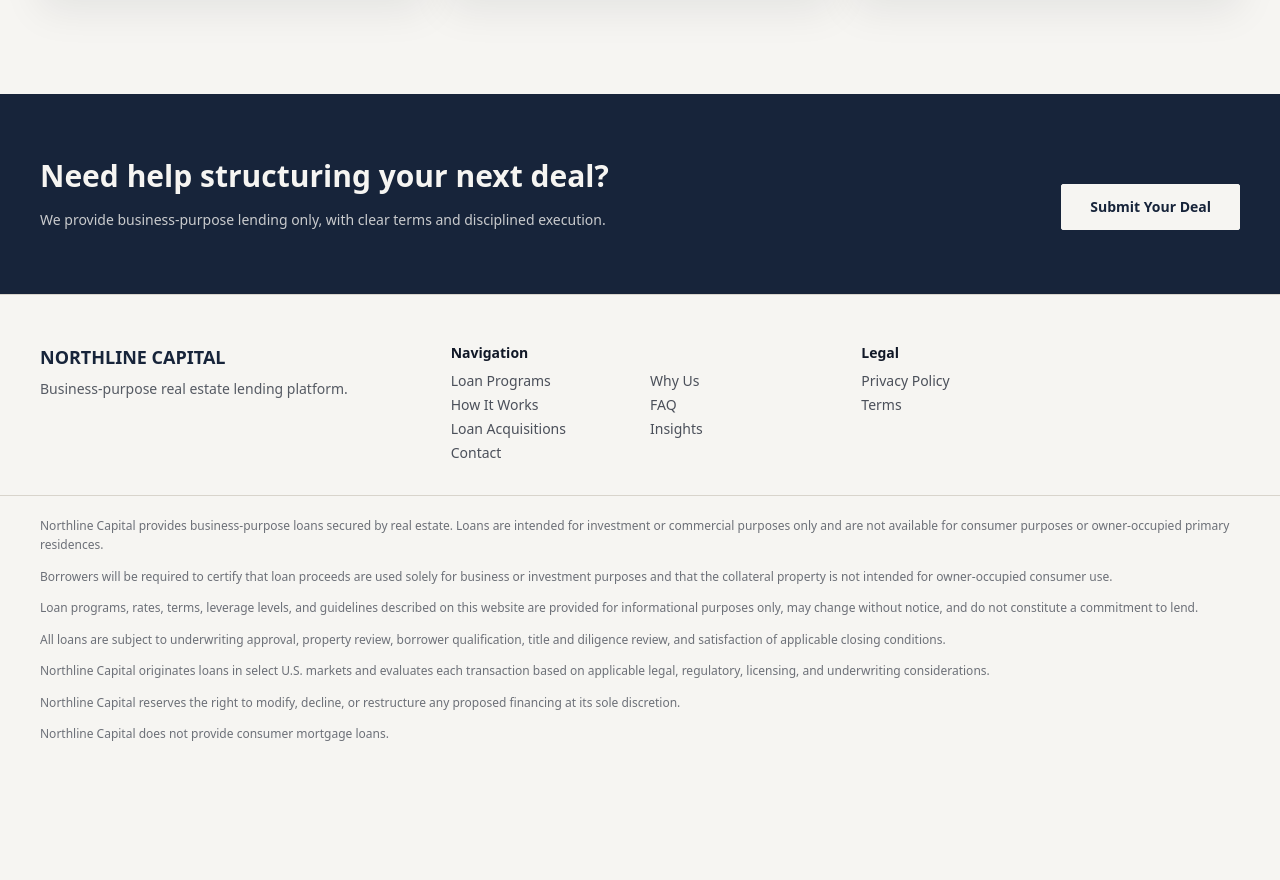
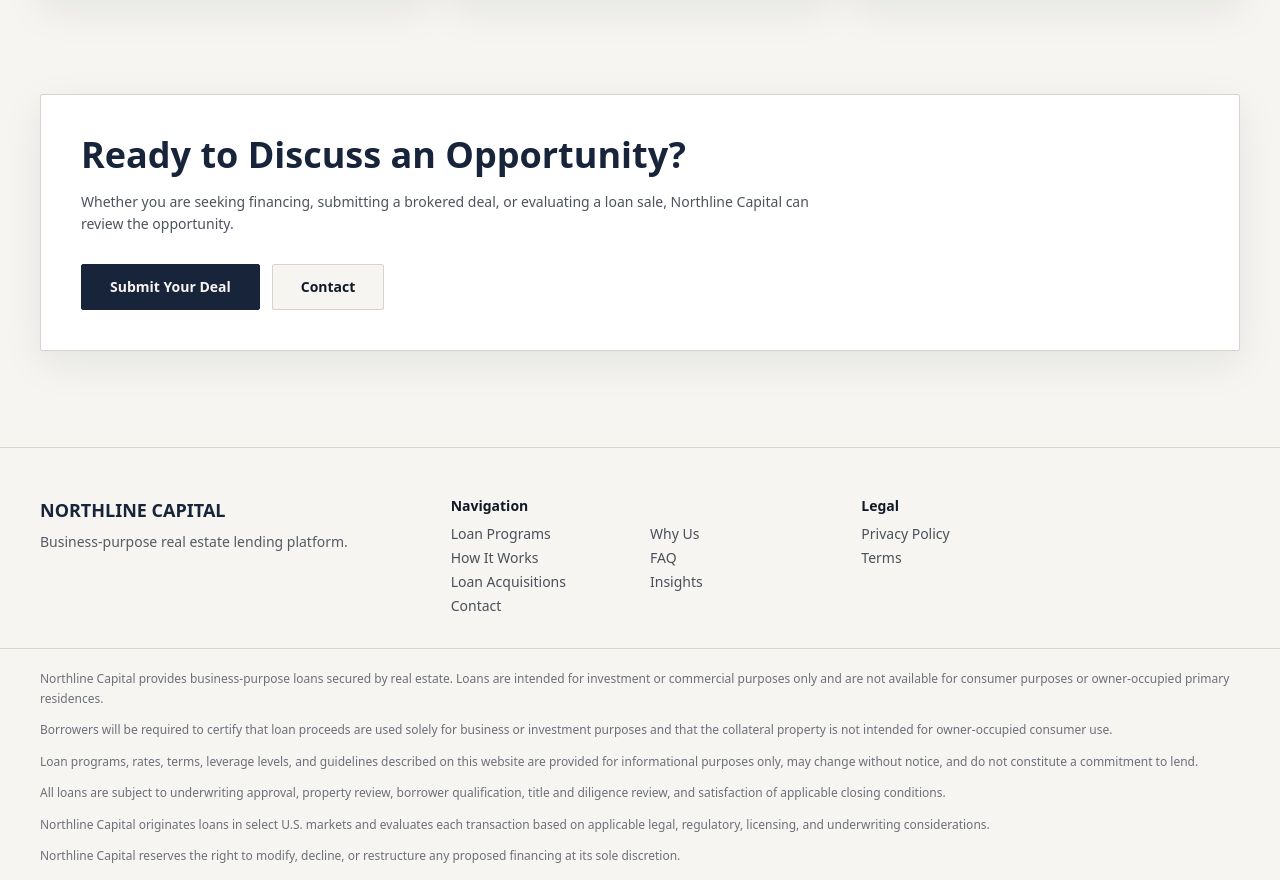
Before and after one commit to gdsatherlie/lending, a Next.js app: page /insights in a window 1280 px wide. Shown: the part 915-1795 px from the top of the page. Before the commit the page ends 1707 px from the top, so only its background shows below. Built offline with nearby package versions, Linux system fonts and the light colour scheme.

Commit message:
Add reusable conversion CTA across key site pages

```diff
--- a/app/example-transactions/page.tsx
+++ b/app/example-transactions/page.tsx
@@ -1,5 +1,6 @@
 import { SiteHeader } from '@/components/site-header';
 import { SiteFooter } from '@/components/site-footer';
+import { ConversionCta } from '@/components/conversion-cta';
 
 const examples = [
   {
@@ -84,6 +85,8 @@
         </div>
       </section>
 
+      <ConversionCta />
+
       <SiteFooter />
     </main>
   );
--- a/app/for-brokers-partners/page.tsx
+++ b/app/for-brokers-partners/page.tsx
@@ -2,6 +2,7 @@
 import { SiteHeader } from '@/components/site-header';
 import { SiteFooter } from '@/components/site-footer';
 import { QuickDealSnapshotForm } from '@/components/forms/quick-deal-snapshot-form';
+import { ConversionCta } from '@/components/conversion-cta';
 
 const brokerBenefits = [
   {
@@ -130,6 +131,12 @@
         </article>
       </section>
 
+      <ConversionCta
+        heading="Have a Deal to Discuss?"
+        body="Northline Capital works with brokers and originating partners across a range of business-purpose real estate transactions."
+        primaryLabel="Submit a Deal"
+      />
+
       <SiteFooter />
     </main>
   );
--- a/app/insights/page.tsx
+++ b/app/insights/page.tsx
@@ -1,6 +1,6 @@
-import Link from 'next/link';
 import { SiteHeader } from '@/components/site-header';
 import { SiteFooter } from '@/components/site-footer';
+import { ConversionCta } from '@/components/conversion-cta';
 import { ArticleCard } from '@/components/insights/article-card';
 import { insightArticles } from '@/components/insights-content';
 
@@ -28,17 +28,7 @@
         </div>
       </section>
 
-      <section className="bg-navy py-16 text-cloud">
-        <div className="section-shell flex flex-col items-start justify-between gap-8 md:flex-row md:items-end">
-          <div>
-            <h2 className="text-3xl font-semibold">Need help structuring your next deal?</h2>
-            <p className="mt-4 text-sm text-cloud/80">We provide business-purpose lending only, with clear terms and disciplined execution.</p>
-          </div>
-          <Link href="#contact" className="rounded-sm border border-cloud bg-cloud px-7 py-3 text-sm font-semibold text-navy transition hover:bg-white">
-            Submit Your Deal
-          </Link>
-        </div>
-      </section>
+      <ConversionCta />
 
       <SiteFooter />
     </main>
--- a/app/loan-acquisitions/page.tsx
+++ b/app/loan-acquisitions/page.tsx
@@ -1,6 +1,6 @@
-import Link from 'next/link';
 import { SiteHeader } from '@/components/site-header';
 import { SiteFooter } from '@/components/site-footer';
+import { ConversionCta } from '@/components/conversion-cta';
 
 const acquisitions = [
   'Performing loans',
@@ -191,27 +191,12 @@
         </article>
       </section>
 
-      <section className="bg-navy py-20 text-cloud">
-        <div className="section-shell flex flex-col items-start justify-between gap-8 md:flex-row md:items-end">
-          <div>
-            <p className="eyebrow text-cloud/65">Institutional Capability</p>
-            <h2 className="mt-3 max-w-2xl text-3xl font-semibold sm:text-4xl">Looking to Sell a Loan or Portfolio?</h2>
-            <p className="mt-4 max-w-2xl text-sm leading-relaxed text-cloud/80">
-              Northline Capital reviews select business-purpose real estate debt opportunities, including individual
-              loans, participation interests, and small portfolios.
-            </p>
-            <p className="mt-3 text-xs text-cloud/70">
-              We are happy to review summary information on a discreet, no-obligation basis.
-            </p>
-          </div>
-          <Link
-            href="/contact"
-            className="rounded-sm border border-cloud bg-cloud px-7 py-3 text-sm font-semibold text-navy transition hover:bg-white"
-          >
-            Discuss a Loan Sale
-          </Link>
-        </div>
-      </section>
+      <ConversionCta
+        heading="Looking to Sell a Loan or Portfolio?"
+        body="Northline Capital reviews select business-purpose real estate debt opportunities, including individual loans, participation interests, and small portfolios."
+        primaryLabel="Discuss a Loan Sale"
+        primaryHref="/contact"
+      />
 
       <SiteFooter />
     </main>
--- a/app/loan-process/page.tsx
+++ b/app/loan-process/page.tsx
@@ -1,6 +1,7 @@
 import { SiteHeader } from '@/components/site-header';
 import { SiteFooter } from '@/components/site-footer';
 import { SubmitDealForm } from '@/components/forms/submit-deal-form';
+import { ConversionCta } from '@/components/conversion-cta';
 
 export default function LoanProcessPage() {
   return (
@@ -48,6 +49,8 @@
         <SubmitDealForm />
       </section>
 
+      <ConversionCta />
+
       <SiteFooter />
     </main>
   );
--- a/app/page.tsx
+++ b/app/page.tsx
@@ -3,6 +3,7 @@
 import { ArrowUpRight, Clock3, Landmark, ShieldCheck, type LucideIcon } from 'lucide-react';
 import { SiteHeader } from '@/components/site-header';
 import { SiteFooter } from '@/components/site-footer';
+import { ConversionCta } from '@/components/conversion-cta';
 
 const programs = [
   {
@@ -385,6 +386,8 @@
         </div>
       </section>
 
+      <ConversionCta />
+
       <section id="final-cta" className="bg-navy py-20 text-cloud">
         <div className="section-shell flex flex-col items-start justify-between gap-8 md:flex-row md:items-end">
           <div>
--- /dev/null
+++ b/components/conversion-cta.tsx
@@ -0,0 +1,43 @@
+import Link from 'next/link';
+
+type ConversionCtaProps = {
+  heading?: string;
+  body?: string;
+  primaryLabel?: string;
+  primaryHref?: string;
+  secondaryLabel?: string;
+  secondaryHref?: string;
+};
+
+export function ConversionCta({
+  heading = 'Ready to Discuss an Opportunity?',
+  body =
+    'Whether you are seeking financing, submitting a brokered deal, or evaluating a loan sale, Northline Capital can review the opportunity.',
+  primaryLabel = 'Submit Your Deal',
+  primaryHref = '/loan-process',
+  secondaryLabel = 'Contact',
+  secondaryHref = '/contact'
+}: ConversionCtaProps) {
+  return (
+    <section className="section-shell pb-24">
+      <article className="rounded-sm border border-stone bg-white p-8 shadow-soft md:p-10">
+        <h2 className="text-3xl font-semibold text-navy sm:text-4xl">{heading}</h2>
+        <p className="mt-4 max-w-3xl text-sm leading-relaxed text-ink/75">{body}</p>
+        <div className="mt-7 flex flex-wrap gap-3">
+          <Link
+            href={primaryHref}
+            className="rounded-sm border border-navy bg-navy px-7 py-3 text-sm font-semibold text-cloud transition hover:bg-ink"
+          >
+            {primaryLabel}
+          </Link>
+          <Link
+            href={secondaryHref}
+            className="rounded-sm border border-stone bg-cloud px-7 py-3 text-sm font-semibold text-ink transition hover:border-ink"
+          >
+            {secondaryLabel}
+          </Link>
+        </div>
+      </article>
+    </section>
+  );
+}
--- a/components/loan-program-page.tsx
+++ b/components/loan-program-page.tsx
@@ -1,6 +1,6 @@
-import Link from 'next/link';
 import { SiteHeader } from '@/components/site-header';
 import { SiteFooter } from '@/components/site-footer';
+import { ConversionCta } from '@/components/conversion-cta';
 
 type LoanParameter = {
   parameter: string;
@@ -133,30 +133,7 @@
         </article>
       </section>
 
-      <section className="bg-navy py-16 text-cloud">
-        <div className="section-shell text-center">
-          <p className="mx-auto max-w-4xl text-xs leading-relaxed text-cloud/75">
-            All loans are for business-purpose real estate transactions only, are subject to underwriting approval,
-            and are not available for consumer purposes or owner-occupied primary residence use.
-          </p>
-          <h2 className="mt-4 text-3xl font-semibold">{ctaHeadline ?? `Ready to discuss a ${title.toLowerCase()} scenario?`}</h2>
-          <p className="mx-auto mt-4 max-w-2xl text-sm text-cloud/80">Business-purpose loans only. Terms are subject to underwriting and final documentation.</p>
-          <p className="mx-auto mt-3 max-w-3xl text-xs leading-relaxed text-cloud/75">
-            By submitting this inquiry, you acknowledge that you are seeking financing for a business-purpose or
-            investment real estate transaction, not consumer or owner-occupied residential financing.
-          </p>
-          <p className="mx-auto mt-2 max-w-3xl text-xs leading-relaxed text-cloud/75">
-            Submission of a deal inquiry does not constitute approval, a commitment to lend, or an agreement to
-            provide financing.
-          </p>
-          <Link
-            href="#contact"
-            className="mt-7 inline-flex rounded-sm border border-cloud bg-cloud px-7 py-3 text-sm font-semibold text-navy transition hover:bg-white"
-          >
-            Submit Your Deal
-          </Link>
-        </div>
-      </section>
+      <ConversionCta heading={ctaHeadline ?? `Ready to discuss a ${title.toLowerCase()} scenario?`} />
 
       <SiteFooter />
     </main>
```
